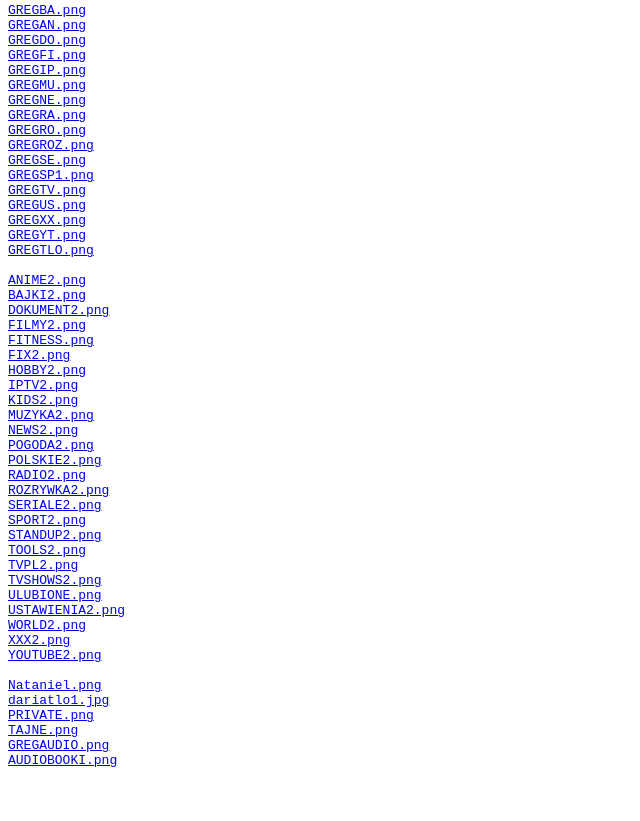
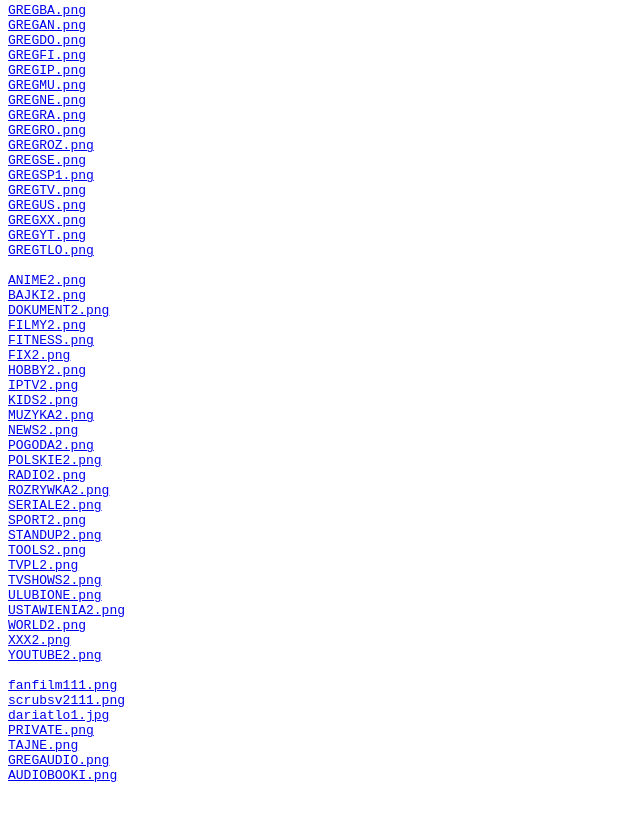
Before and after one commit to anon2018/TwilightSparkle, a plain HTML site: page docs/index.html in a window 1280 px wide. Shown: the part 1863-2684 px from the top of the page, without its empty margins (0-640 px from the left). Drawn offline with Linux system fonts and the light colour scheme.

Commit message:
Update index.html

```diff
--- a/docs/index.html
+++ b/docs/index.html
@@ -170,7 +170,8 @@
 <a href="XXX2.png">XXX2.png</a>
 <a href="YOUTUBE2.png">YOUTUBE2.png</a>
 
-<a href="Nataniel.png">Nataniel.png</a>
+<a href="fanfilm111.png">fanfilm111.png</a>
+<a href="scrubsv2111.png">scrubsv2111.png</a>
 <a href="dariatlo1.jpg">dariatlo1.jpg</a>
 <a href="PRIVATE.png">PRIVATE.png</a>
 <a href="TAJNE.png">TAJNE.png</a>
```
